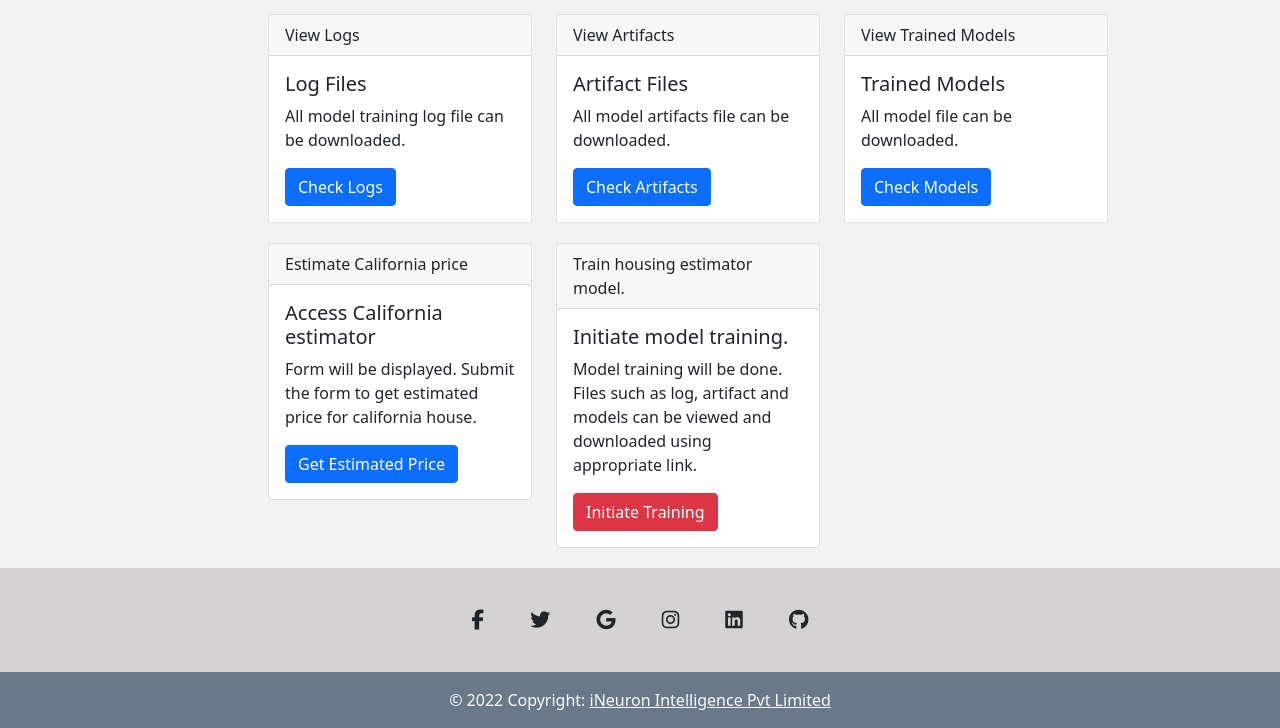
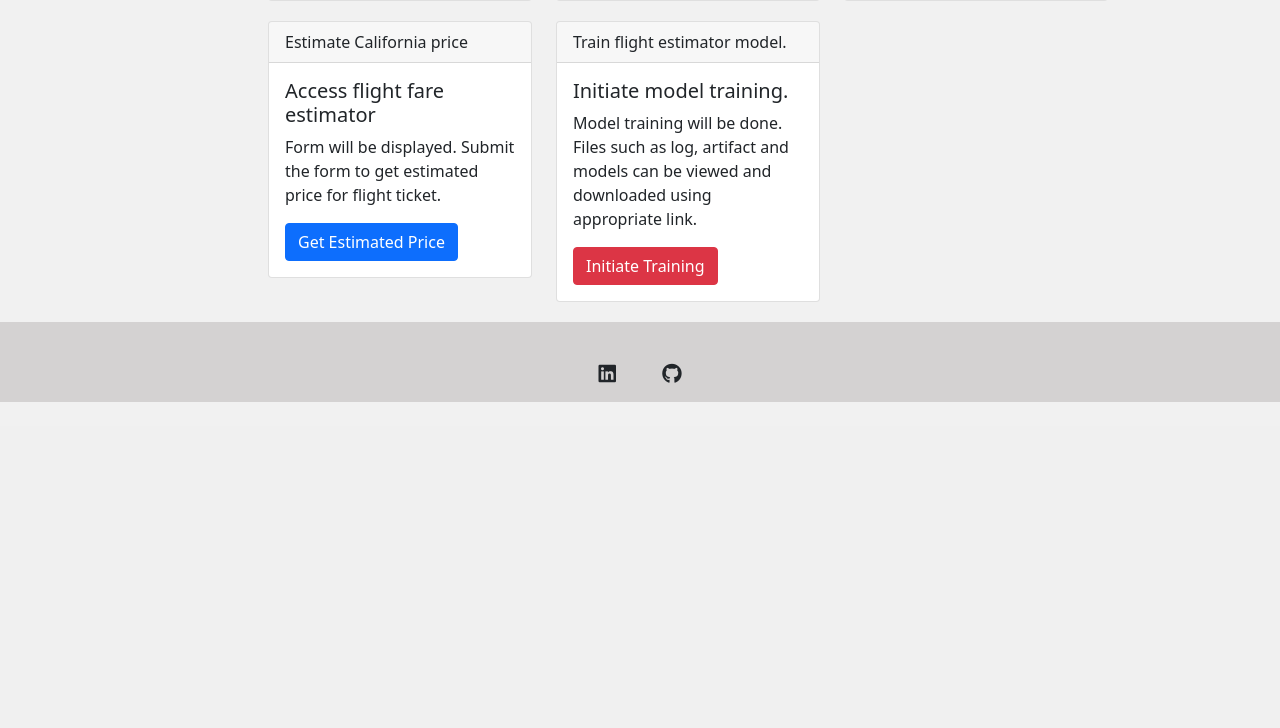
Before and after one commit to ArunKumar237/flight-fare-prediction, a Flask app: page / in a window 1280 px wide. Shown: the part 459-1187 px from the top of the page. After the commit the page ends 861 px from the top, so only its background shows below. Run offline with Flask 2, Linux system fonts and the light colour scheme; some libraries are stand-ins or nearby versions.

Commit message:
html change

```diff
--- a/flight/component/data_ingestion.py
+++ b/flight/component/data_ingestion.py
@@ -105,8 +105,6 @@ class DataIngestion:
             flight_data_frame.drop(["Route", "Additional_Info"], axis = 1, inplace = True)
             flight_data_frame.replace({'non-stop':0,'1 stop':1,'2 stops':2,'3 stops':3,'4 stops':4},inplace=True)
 
-            #csv
-            flight_data_frame.to_csv(r'F:\Projects\flight-fare-prediction\flight\artifact\ingest1_after formatting.csv',index=None)
             flight_data_frame.reset_index(inplace=True,drop=True)
             flight_data_frame["binned"] = pd.cut(
                 flight_data_frame["Price"],
@@ -140,10 +138,6 @@ class DataIngestion:
                 logging.info(f"Exporting test dataset to file: [{test_file_path}]")
                 strat_test_set.to_csv(test_file_path,index=False)
 
-            #csv
-            strat_train_set.to_csv(r'F:\Projects\flight-fare-prediction\flight\artifact\ingest2a_strat_train_set.csv',index=None)
-            strat_test_set.to_csv(r'F:\Projects\flight-fare-prediction\flight\artifact\ingest2b_strat_test_set.csv',index=None)
-
             data_ingestion_artifact = DataIngestionArtifact(train_file_path=train_file_path,
                                 test_file_path=test_file_path,
                                 is_ingested=True,
--- a/templates/files.html
+++ b/templates/files.html
@@ -3,14 +3,14 @@
 {% block head %}
 
 
-<title>Housing Estimator</title>
+<title>Flight Ticket Price Estimator</title>
 {% endblock %}
 
 {% block content %}
 
 
 
-{% if "housing" in result['parent_folder'] %}
+{% if "flight" in result['parent_folder'] %}
 <a href="/artifact/{{result['parent_folder']}}"><i class="fa fa-arrow-left" aria-hidden="true"></i>Back</a>
 
 <h4 style="text-align:center;">
--- a/templates/header.html
+++ b/templates/header.html
@@ -57,7 +57,7 @@ table-layout: fixed;
                 aria-controls="navbarTogglerDemo03" aria-expanded="false" aria-label="Toggle navigation">
                 <span class="navbar-toggler-icon"></span>
             </button>
-            <a class="navbar-brand" href="/">California Housing Price Estimation</a>
+            <a class="navbar-brand" href="/">Flight Ticket Price Estimation</a>
             <div class="collapse navbar-collapse" id="navbarTogglerDemo03">
                 <ul class="navbar-nav me-auto mb-2 mb-lg-0">
                     <li class="nav-item">
@@ -73,7 +73,7 @@ table-layout: fixed;
                         <a class="nav-link {% if 'saved_models' in request.path %} active {% endif %}" href="/saved_models">View Trained Model</a>
                     </li>
                     <li class="nav-item">
-                        <a class="nav-link {% if 'predict' in request.path %} active {% endif %}" href="/predict">Estimate Housing Price</a>
+                        <a class="nav-link {% if 'predict' in request.path %} active {% endif %}" href="/predict">Estimate Flight Ticket Price</a>
                     </li>
                     <li class="nav-item">
                         <a class="nav-link {% if 'predict' in request.path %} active {% endif %}" href="/view_experiment_hist">Experiment History</a>
@@ -100,10 +100,10 @@ table-layout: fixed;
                     <a style=" text-decoration: none;color:black" href="/saved_models">View Trained Model</a>
                 </li>
                 <li class="list-group-item py-1 {% if 'predict' in request.path %} active {% endif %}">
-                    <a style=" text-decoration: none;color:black" href="/predict">Estimate Housing Price</a>
+                    <a style=" text-decoration: none;color:black" href="/predict">Estimate Ticket Price</a>
                 </li>
                 <li class="list-group-item py-1 {% if 'train' in request.path %} active {% endif %}">
-                    <a style=" text-decoration: none;color:black" href="/train">Train Housing Price Estimator</a>
+                    <a style=" text-decoration: none;color:black" href="/train">Train Flight Ticket Price Estimator</a>
                 </li>
 
 
@@ -136,26 +136,26 @@ table-layout: fixed;
             <!-- Section: Social media -->
             <section class="mb-4">
                 <!-- Facebook -->
-                <a class="btn btn-link btn-floating btn-lg text-dark m-1" href="#!" role="button"
-                    data-mdb-ripple-color="dark"><i class="fab fa-facebook-f"></i></a>
+                <!-- <a class="btn btn-link btn-floating btn-lg text-dark m-1" href="#!" role="button"
+                    data-mdb-ripple-color="dark"><i class="fab fa-facebook-f"></i></a> -->
 
                 <!-- Twitter -->
-                <a class="btn btn-link btn-floating btn-lg text-dark m-1" href="#!" role="button"
-                    data-mdb-ripple-color="dark"><i class="fab fa-twitter"></i></a>
+                <!-- <a class="btn btn-link btn-floating btn-lg text-dark m-1" href="#!" role="button"
+                    data-mdb-ripple-color="dark"><i class="fab fa-twitter"></i></a> -->
 
                 <!-- Google -->
-                <a class="btn btn-link btn-floating btn-lg text-dark m-1" href="#!" role="button"
-                    data-mdb-ripple-color="dark"><i class="fab fa-google"></i></a>
+                <!-- <a class="btn btn-link btn-floating btn-lg text-dark m-1" href="#!" role="button"
+                    data-mdb-ripple-color="dark"><i class="fab fa-google"></i></a> -->
 
                 <!-- Instagram -->
-                <a class="btn btn-link btn-floating btn-lg text-dark m-1" href="#!" role="button"
-                    data-mdb-ripple-color="dark"><i class="fab fa-instagram"></i></a>
+                <!-- <a class="btn btn-link btn-floating btn-lg text-dark m-1" href="#!" role="button"
+                    data-mdb-ripple-color="dark"><i class="fab fa-instagram"></i></a> -->
 
                 <!-- Linkedin -->
-                <a class="btn btn-link btn-floating btn-lg text-dark m-1" href="#!" role="button"
+                <a class="btn btn-link btn-floating btn-lg text-dark m-1" href="https://www.linkedin.com/in/panuganti-arun-kumar/" role="button"
                     data-mdb-ripple-color="dark"><i class="fab fa-linkedin"></i></a>
                 <!-- Github -->
-                <a class="btn btn-link btn-floating btn-lg text-dark m-1" href="#!" role="button"
+                <a class="btn btn-link btn-floating btn-lg text-dark m-1" href="https://github.com/ArunKumar237" role="button"
                     data-mdb-ripple-color="dark"><i class="fab fa-github"></i></a>
             </section>
             <!-- Section: Social media -->
@@ -163,10 +163,10 @@ table-layout: fixed;
         <!-- Grid container -->
 
         <!-- Copyright -->
-        <div class="text-center text-light p-3" style="background-color: rgba(3, 36, 67, 0.504);">
+        <!-- <div class="text-center text-light p-3" style="background-color: rgba(3, 36, 67, 0.504);">
             © 2022 Copyright:
             <a class="text-light" href="https://ineuron.ai/">iNeuron Intelligence Pvt Limited</a>
-        </div>
+        </div> -->
         <!-- Copyright -->
     </footer>
 
--- a/templates/index.html
+++ b/templates/index.html
@@ -14,18 +14,16 @@
             <div class="col-md-8">
         <div class="card">
             <div class="card-header">
-                Want to learn project like this.
+                <h5 class="card-title">Welcome</h5>
             </div>
             <div class="card-body">
-
-                <h5 class="card-title">Check Full stack data science at iNeuron portal.</h5>
-                <p class="card-text">Full-stack data science course is a live mentor-led job guaranteed certification program with a full-time one-year internship provided by iNeuron, in this course you will learn the entire stack required to work in the data science, data analytics, and big data domain, including machine learning, deep learning, computer vision NLP and Big data including MLOps and cloud infrastructure, along with real-time industry projects and product development with the iNeuron product development team, which will enable you to contribute on various levels.</p>
-                <a class="btn btn-success" target="_blank" href="https://courses.ineuron.ai/Full-Stack-Data-Science-Bootcamp?campaign=affiliate&coupon_code=FZYHXMNX">Check Course</a>
+                <p class="card-text">This is a project made for predicting the Flight Fare Price using Machine learning models. Data used to build this model is real world data so we can use this in real world estimations.</p>
+                <!-- <a class="btn btn-success" target="_blank" href="https://courses.ineuron.ai/Full-Stack-Data-Science-Bootcamp?campaign=affiliate&coupon_code=FZYHXMNX">Check Course</a> -->
             </div>
         </div>
         </div>
         <div class="col-md-4">
-            <iframe  style = "width:100%;height:100%" src="https://www.youtube.com/embed/42IQIKMSukY" title="YouTube video player" frameborder="0" allow="accelerometer; autoplay; clipboard-write; encrypted-media; gyroscope; picture-in-picture" allowfullscreen></iframe>
+            <!-- <iframe  style = "width:100%;height:100%" src="https://www.youtube.com/embed/42IQIKMSukY" title="YouTube video player" frameborder="0" allow="accelerometer; autoplay; clipboard-write; encrypted-media; gyroscope; picture-in-picture" allowfullscreen></iframe> -->
             </div>
 
 
@@ -84,8 +82,8 @@
             </div>
             <div class="card-body">
 
-                <h5 class="card-title">Access California estimator</h5>
-                <p class="card-text">Form will be displayed. Submit the form to get estimated price for california house.</p>
+                <h5 class="card-title">Access flight fare estimator</h5>
+                <p class="card-text">Form will be displayed. Submit the form to get estimated price for flight ticket.</p>
                 <a class="btn btn-primary" href="/predict">Get Estimated Price</a>
             </div>
         </div>
@@ -94,7 +92,7 @@
         <div class="col-md-4 col-lg-4 col-sm-12"  style="margin-bottom:20px;">
             <div class="card">
                 <div class="card-header">
-                  Train housing estimator model.
+                  Train flight estimator model.
                 </div>
                 <div class="card-body">
 
--- a/templates/predict.html
+++ b/templates/predict.html
@@ -114,12 +114,12 @@
     <div class="col-md-6 col-sm-12 col-xs-6 col-lg-6">
         <div class="card">
             <div class="card-header">
-              California housing price
+              Flight Ticket Price
             </div>
             <div class="card-body">
         {% if context['flight_data'] is not none %}
         <table class="table table-striped">
-            <caption>Califoria Housing Prediction </caption>
+            <caption>Flight Ticket Price Prediction </caption>
             <tr>
                 <th>Input Feature</th>
                 <th>Feature Value</th>
@@ -147,7 +147,7 @@
         {% else %}
 
               <h5 class="card-title">Submit Form</h5>
-              <p class="card-text">Kindly provide necessary information to estimate housing price in california</p>
+              <p class="card-text">Kindly provide necessary information to estimate flight ticket price in california</p>
 
 
 
```
Also changed, not shown: config/model.yaml (+17 -3 lines), flight/component/data_transformation.py (+0 -67 lines), flight/component/data_validation.py (+3 -14 lines).
